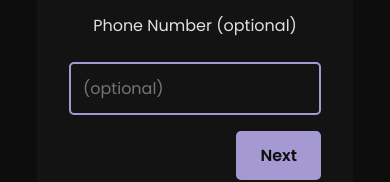
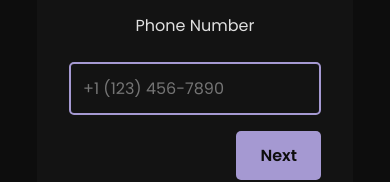
Before and after one commit to keanedwards1/keanedwards, a website: page html/contact.html in a window 390 px wide. Shown: the part 676-858 px from the top of the page. Drawn offline with nearby package versions, Linux system fonts and the light colour scheme.

Commit message:
made phone number required

```diff
--- a/html/contact.html
+++ b/html/contact.html
@@ -69,8 +69,8 @@
           <label for="email">Email Address</label>
           <input type="email" id="email" name="email" placeholder="you@example.com" required />
 
-          <label for="phone">Phone Number (optional)</label>
-          <input type="tel" id="phone" name="phone" placeholder="(optional)" />
+          <label for="phone">Phone Number</label>
+          <input type="tel" id="phone" name="phone" placeholder="+1 (123) 456-7890" required/>
 
           <button type="button" class="btn next-btn">Next</button>
         </div>
```
